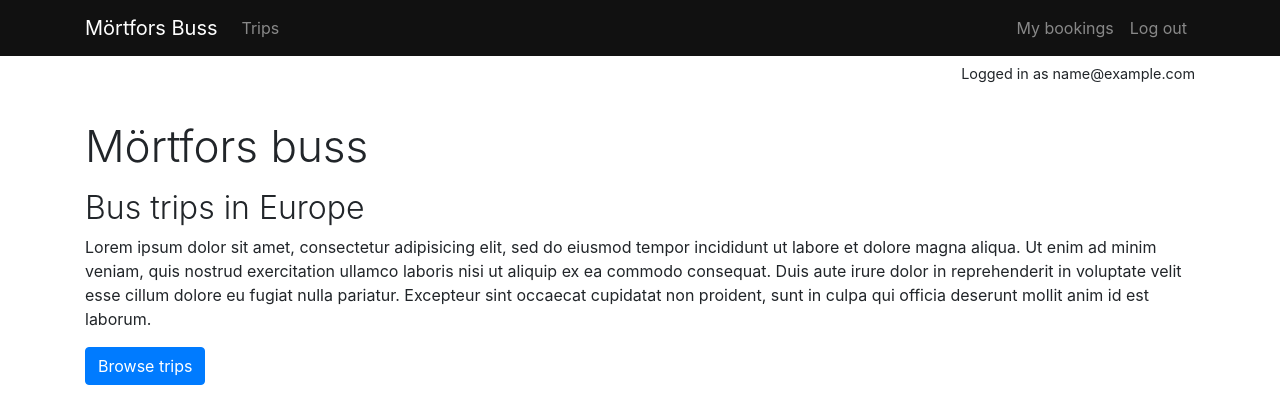
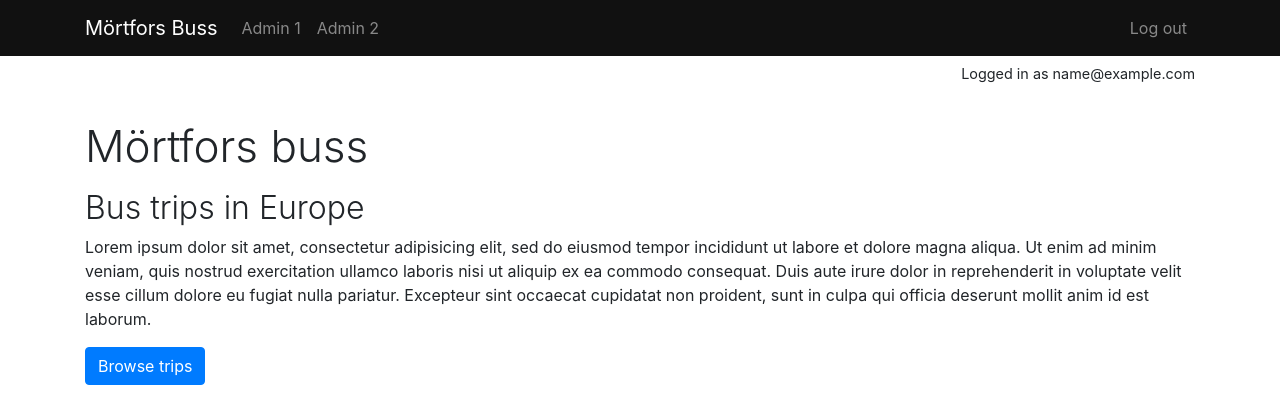
Before and after one commit to christopherlindberg1/mortfors-bus, a Flask app: page / in a window 1280 px wide. Shown: the top 420 px of the page. Run offline with Flask 2, Linux system fonts and the light colour scheme; the visitor is signed in with stand-in values (Sample User, id 1); some libraries are stand-ins or nearby versions.

Commit message:
Added login for admin menu

```diff
--- a/templates/includes/_navbar.html
+++ b/templates/includes/_navbar.html
@@ -9,14 +9,21 @@
 
     <div class="navbar-collapse collapse order-1 order-md-0 dual-collapse2">
       <ul class="navbar-nav mr-auto">
-        <li class="nav-item"><a class="nav-link" href="/trips/">Trips</a></li>
+        {% if session.admin %}
+          <li class="nav-item"><a class="nav-link" href="/trips/">Admin 1</a></li>
+          <li class="nav-item"><a class="nav-link" href="/trips/">Admin 2</a></li>
+        {% elif session.logged_in %}
+          <li class="nav-item"><a class="nav-link" href="/trips/">Trips</a></li>
+        {% endif %}
       </ul>
     </div>
 
     <div class="navbar-collapse collapse order-3 dual-collapse2">
       <ul class="navbar-nav ml-auto">
-        {% if session.logged_in %}
-          <li class="nav-item"><a class="nav-link" href="/my_trips/">My bookings</a></li>
+        {% if session.admin %}
+          <li class="nav-item"><a class="nav-link" href="/logout/">Log out</a></li>
+        {% elif session.logged_in %}
+          <li class="nav-item"><a class="nav-link" href="/my_bookings/">My bookings</a></li>
           <li class="nav-item"><a class="nav-link" href="/logout/">Log out</a></li>
         {% else %}
           <li class="nav-item"><a class="nav-link" href="/register/">Register account</a></li>
```
